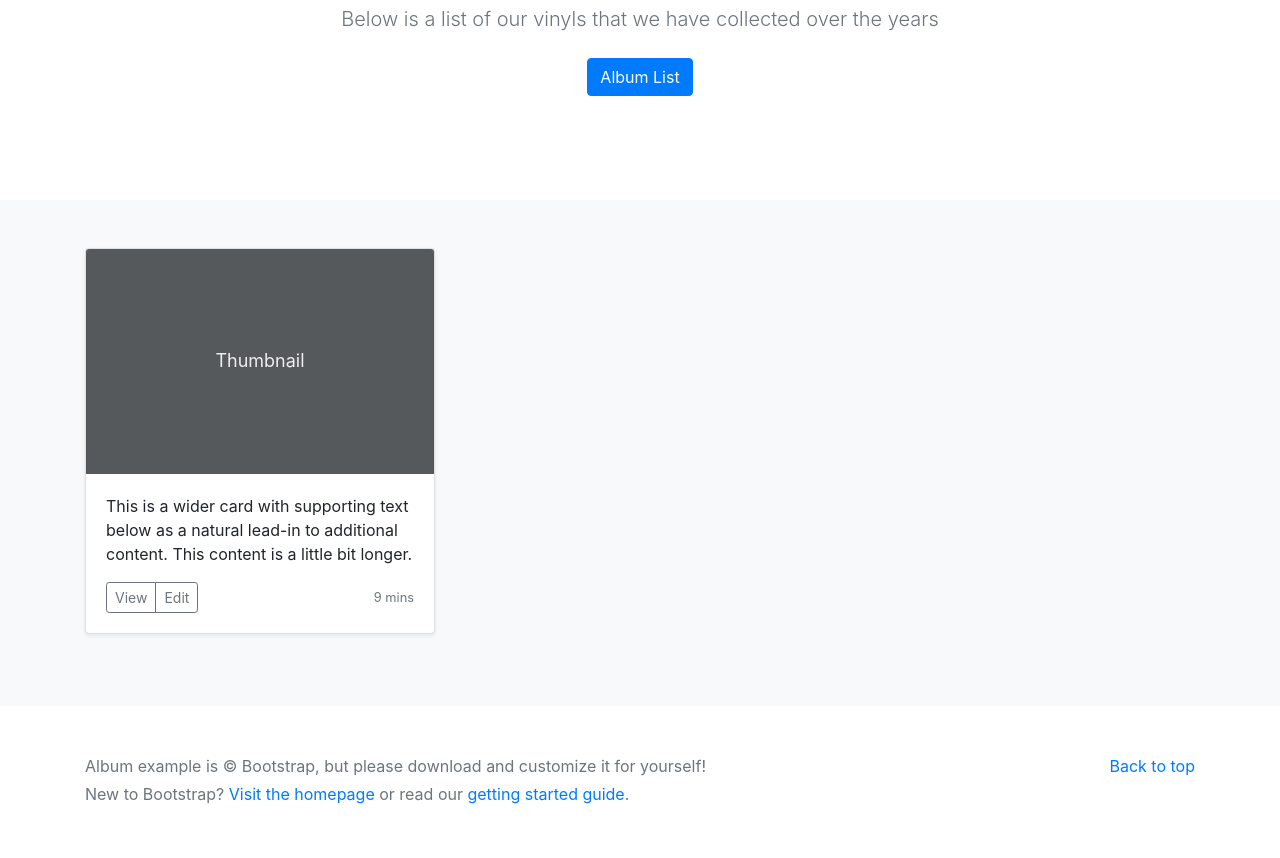
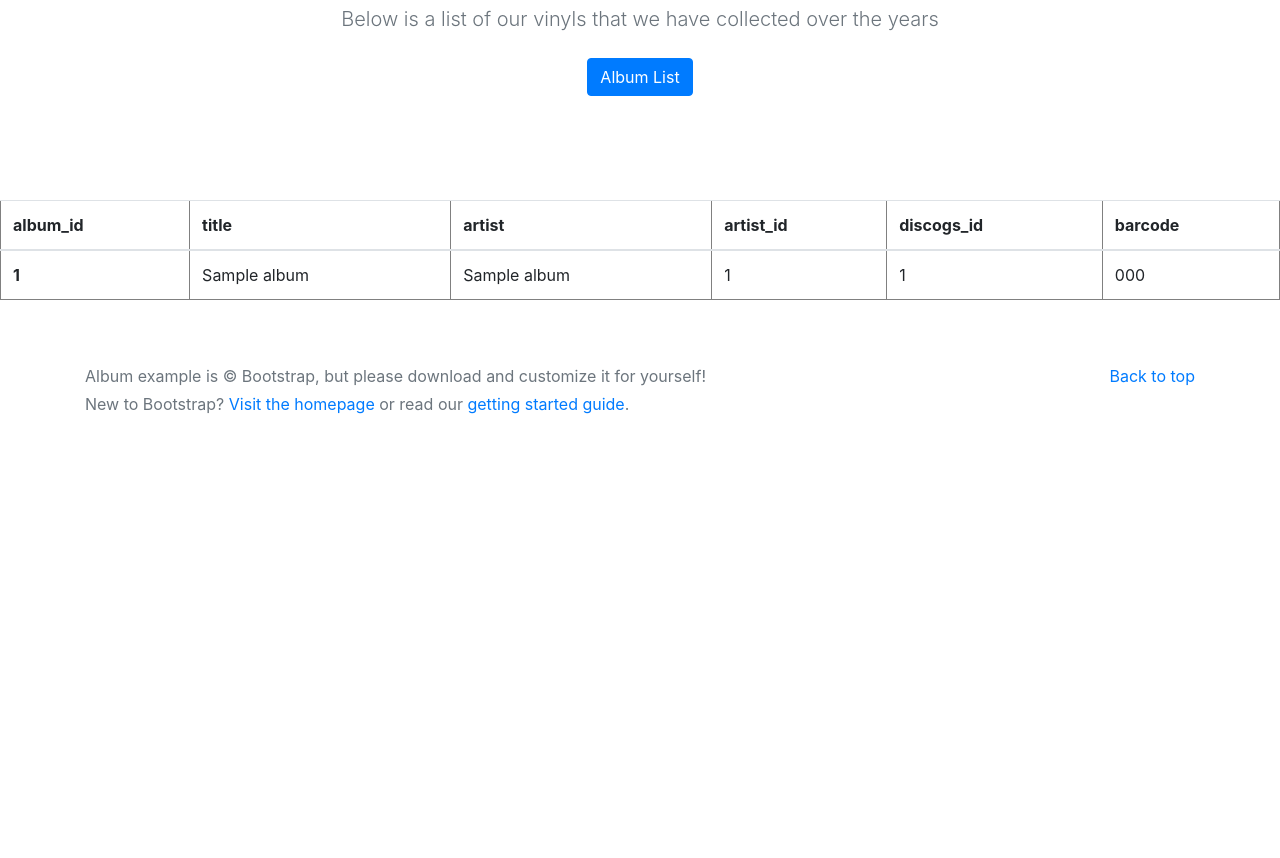
Before and after one commit to bhsuarez/vinyls, a Flask app: template app/templates/index.html in a window 1280 px wide. Shown: the part 204-1062 px from the top of the page. After the commit the page ends 618 px from the top, so only its background shows below. Run offline with Flask 2, Linux system fonts and the light colour scheme; the template is opened without the code that fills it: most values are stand-ins (such as "Sample title", 1, 10 or a date in 2020); some libraries are stand-ins or nearby versions.

Commit message:
Formatting

```diff
--- a/app/app.py
+++ b/app/app.py
@@ -15,7 +15,8 @@ app.config["SESSION_TYPE"] = "filesystem"
 
 @app.route('/')
 def index():
-    return render_template('index.html')
+    albums = db.execute("SELECT * FROM public.albums ")
+    return render_template('index.html', albums=albums)
 
 
 @app.route('/albumlist', methods=['GET'])
--- a/app/templates/index.html
+++ b/app/templates/index.html
@@ -84,30 +84,34 @@
     </div>
   </section>
 
-  <div class="album py-5 bg-light">
-    <div class="container">
 
-      <div class="row">
-
-        <div class="col-md-4">
-          <div class="card mb-4 shadow-sm">
-            <svg class="bd-placeholder-img card-img-top" width="100%" height="225" xmlns="http://www.w3.org/2000/svg" preserveAspectRatio="xMidYMid slice" focusable="false" role="img" aria-label="Placeholder: Thumbnail"><title>Placeholder</title><rect width="100%" height="100%" fill="#55595c"/><text x="50%" y="50%" fill="#eceeef" dy=".3em">Thumbnail</text></svg>
-            <div class="card-body">
-              <p class="card-text">This is a wider card with supporting text below as a natural lead-in to additional content. This content is a little bit longer.</p>
-              <div class="d-flex justify-content-between align-items-center">
-                <div class="btn-group">
-                  <button type="button" class="btn btn-sm btn-outline-secondary">View</button>
-                  <button type="button" class="btn btn-sm btn-outline-secondary">Edit</button>
-                </div>
-                <small class="text-muted">9 mins</small>
-              </div>
-            </div>
-          </div>
-        </div>
-
-      </div>
-    </div>
-  </div>
+<table class="table" border="1">
+  <thead>
+    <tr>
+      <th scope="col">album_id</th>
+      <th scope="col">title</th>
+	  <th scope="col">artist</th>
+	  <th scope="col">artist_id</th>
+	  <th scope="col">discogs_id</th>
+	  <th scope="col">barcode</th>
+    </tr>
+  </thead>
+	{% for album in albums %}
+	<tr>
+	<th scope="row">{{album.album_id}}</th>
+	<td>{{album.title}}
+	</td>
+	<td>{{album.artist_name}}
+	</td>
+	<td>{{album.artist_id}}
+	</td>
+	<td>{{album.discogs_id}}
+	</td>
+	<td>{{album.barcode}}
+	</td>
+	</tr>
+	{% endfor %}
+</table>
 
 </main>
 
```
